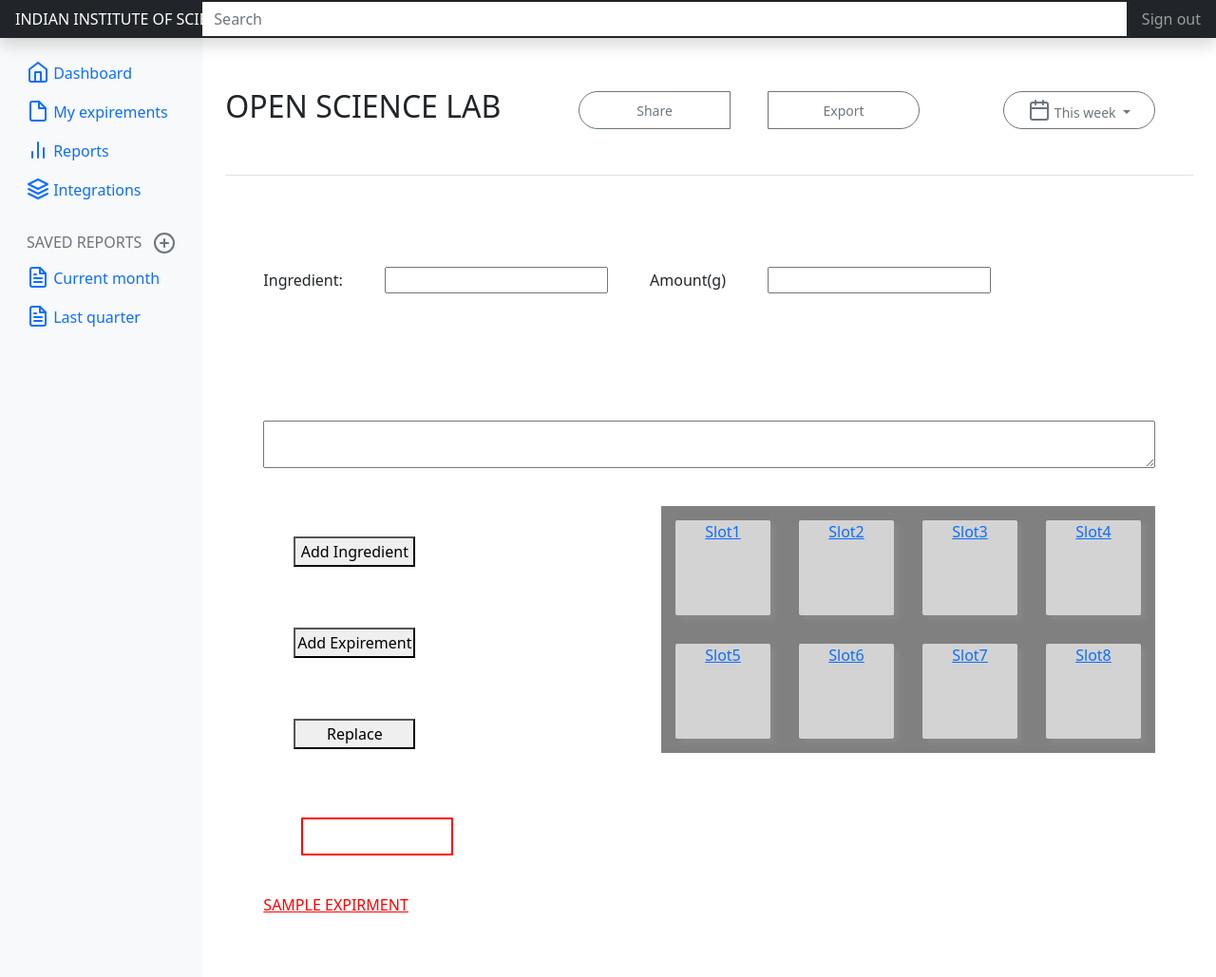
After one commit to prateekmohanty63/OPEN_SCIENCE_LAB, a Django app: page /expirement1/ in a window 1280 px wide. The commit adds this page. Shown: the top 1029 px of the page at 95% size. Run offline with Django 4.2, Linux system fonts and the light colour scheme; some libraries are stand-ins or nearby versions.

Commit message:
Feat(Expirement) Expirement dashboard ready

```diff
--- a/researchLab/Lab/urls.py
+++ b/researchLab/Lab/urls.py
@@ -27,6 +27,7 @@ urlpatterns=[
      # refined pages
      path('work1/',views.work1,name='work1'),
      path('use1/',views.use1,name="use1"),
-     path('research1/',views.research1,name='instrumentation1')
+     path('research1/',views.research1,name='instrumentation1'),
+     path('expirement1/',views.expirement1,name="expirement1")
 
 ]
--- a/researchLab/Lab/views.py
+++ b/researchLab/Lab/views.py
@@ -359,3 +359,109 @@ def use1(request):
 
 def research1(request):
    return render(request,'instrumentation-1.html')
+
+def expirement1(request):
+
+   if request.method=="POST":
+
+        # Checking weather the user is signed in or not
+      if not request.user.is_authenticated:
+       messages.error(request, "Please sign in ")
+       return redirect('testExpirement-1.html')
+
+      user = User.objects.all().filter(username=request.user.username).get()
+
+      q=[]
+
+
+
+
+
+      ninputs=request.POST['ninputs']
+
+      if ninputs!='':
+         n=int(ninputs)
+      else:
+         n=2
+
+
+      slot=request.POST['slot']
+
+
+      if slot=='':
+         messages.info(request,'Please select the slot of test tube')
+         return redirect('expirement')
+
+      # conveting the request.POST into json format
+      s1 = json.dumps(request.POST)
+      item = json.loads(s1)
+      # print(item)
+
+      count=0
+
+
+      for i in range(n-1):
+         ingrident=request.POST['ingredient'+str(i+1)]
+         #print(ingrident)
+         q.append(ingrident)
+
+         amount=request.POST['amt'+str(i+1)]
+         #print(amount)
+         q.append(amount)
+
+
+      q.append(slot)
+
+       # setting up redis queue
+      if not request.session.session_key:
+        request.session.save()
+      session_id = request.session.session_key
+
+      redis_cache=caches['default']
+
+      queue=django_rq.get_queue('default')
+
+      queue.enqueue(add_queue,q)
+
+      print(queue.get_job_ids(0))
+
+      jobid=queue.get_job_ids(0)[-1]
+
+      print(jobid)
+
+
+      reactants=""
+
+      for i in range(0,len(q),2):
+         reactants=reactants+q[i]+" "
+
+      print(reactants)
+
+
+
+
+      messages.info(request,'Your expirement was been added to the queue , we will reach back to you once the results are ready')
+
+      # email sending
+      # userSubject = "Reference for your expirement "
+      # userBody = ("Hi "+user.username+
+      #             "\n\nYour expirement has been successfully added to the queue"+
+      #             "\n\n Expirement-id: "+jobid+
+      #             "\n\n slot choosen: "+slot+
+      #             "\n\n reactants given: "+reactants+
+      #             "\n\n we will let you know once the results are ready"
+      #           )
+      # useremail = send_mail (
+      #           userSubject,
+      #           userBody,
+      #           "prateekmohanty63@gmail.com",
+      #           ['prateekmohanty63@gmail.com'],
+      #           fail_silently=False
+      #   )
+
+
+
+      return redirect('index')
+
+
+   return render(request,'testExpirement-1.html')
--- a/researchLab/templates/index.html
+++ b/researchLab/templates/index.html
@@ -40,7 +40,7 @@
 					<li><a href="{% url 'work1' %}">HOW THE OSL WORKS</a></li>
 					<li><a href="{% url 'use1' %}">WHY USE OSL</a></li>
 					<li><a href="{% url 'instrumentation' %}">ANALYTICAL INSTRUMENTATION</a></li>
-					<li><a href="{% url 'expirement' %}">GET STARTED</a></li>
+					<li><a href="{% url 'expirement1' %}">GET STARTED</a></li>
 					<li><a href="{% url 'registration' %}">REGISTER</a></li>
 
                {% if user.is_authenticated %}
--- /dev/null
+++ b/researchLab/templates/testExpirement-1.html
@@ -0,0 +1,401 @@
+{% load static %}
+
+
+<!doctype html>
+<html lang="en">
+  <head>
+    <meta charset="utf-8">
+    <meta name="viewport" content="width=device-width, initial-scale=1">
+    <title>Perform expirement</title>
+    <link href="https://cdn.jsdelivr.net/npm/bootstrap@5.2.3/dist/css/bootstrap.min.css" rel="stylesheet" integrity="sha384-rbsA2VBKQhggwzxH7pPCaAqO46MgnOM80zW1RWuH61DGLwZJEdK2Kadq2F9CUG65" crossorigin="anonymous">
+    <link rel="stylesheet" href="{% static 'css/expirement.css' %}">
+
+    <style>
+        .button-container {
+        width: 520px;
+        background: gray;
+        overflow-y: auto;
+    }
+
+    .button-container > a {
+        width: 100px;
+        height: 100px;
+        float: left;
+        background: lightgray;
+        margin: 15px;
+        text-align: center;
+    }
+
+    .button{
+
+ background-color: #d7d7d7;
+ box-shadow: 5px 5px 5px #888888;
+ border-radius: 1.5px;
+ transition: all 1s ease;
+ transform: scale(1);
+ border-radius: 2px;
+}
+    .button:hover{
+       cursor: pointer;
+       background-color:yellowgreen;
+/*  Making button bigger on hover  */
+ transform: scale(1.2) perspective(1px)
+    }
+
+.tube{
+  color: red;
+}
+
+.menu-container{
+
+  display: flex;
+  justify-content: end;
+}
+#expDisplay{
+  margin-left:50%;
+  margin-bottom: 10%;
+}
+
+form input{
+    margin: 2.5rem;
+}
+
+#submitInput{
+    color:white;
+    border-radius: 1px;
+    padding: 2px;
+    border: 2px solid red;
+}
+#submitInput:hover{
+    color: red;
+    background-color: black;
+}
+
+.menu-container{
+    margin-top: 2.5rem;
+}
+
+</style>
+
+
+
+  </head>
+  <body cz-shortcut-listen="true">
+
+    <header class="navbar navbar-dark sticky-top bg-dark flex-md-nowrap p-0 shadow">
+      <a class="navbar-brand col-md-3 col-lg-2 me-0 px-3 fs-6" href="#">INDIAN INSTITUTE OF SCIENCE</a>
+      <button class="navbar-toggler position-absolute d-md-none collapsed" type="button" data-bs-toggle="collapse" data-bs-target="#sidebarMenu" aria-controls="sidebarMenu" aria-expanded="false" aria-label="Toggle navigation">
+        <span class="navbar-toggler-icon"></span>
+      </button>
+      <input class="form-control form-control-dark w-100 rounded-0 border-0" type="text" placeholder="Search" aria-label="Search">
+      <div class="navbar-nav">
+        <div class="nav-item text-nowrap">
+          <a class="nav-link px-3" href="#">Sign out</a>
+        </div>
+      </div>
+    </header>
+
+    <div class="container-fluid">
+      <div class="row">
+        <nav id="sidebarMenu" class="col-md-3 col-lg-2 d-md-block bg-light sidebar collapse">
+          <div class="position-sticky pt-3 sidebar-sticky">
+            <ul class="nav flex-column">
+              <li class="nav-item">
+                <a class="nav-link active" aria-current="page" href="#">
+                  <svg xmlns="http://www.w3.org/2000/svg" width="24" height="24" viewBox="0 0 24 24" fill="none" stroke="currentColor" stroke-width="2" stroke-linecap="round" stroke-linejoin="round" class="feather feather-home align-text-bottom" aria-hidden="true"><path d="M3 9l9-7 9 7v11a2 2 0 0 1-2 2H5a2 2 0 0 1-2-2z"></path><polyline points="9 22 9 12 15 12 15 22"></polyline></svg>
+                  Dashboard
+                </a>
+              </li>
+              <li class="nav-item">
+                <a class="nav-link" href="#">
+                  <svg xmlns="http://www.w3.org/2000/svg" width="24" height="24" viewBox="0 0 24 24" fill="none" stroke="currentColor" stroke-width="2" stroke-linecap="round" stroke-linejoin="round" class="feather feather-file align-text-bottom" aria-hidden="true"><path d="M13 2H6a2 2 0 0 0-2 2v16a2 2 0 0 0 2 2h12a2 2 0 0 0 2-2V9z"></path><polyline points="13 2 13 9 20 9"></polyline></svg>
+                  My expirements
+                </a>
+              </li>
+              <!-- <li class="nav-item">
+                <a class="nav-link" href="#">
+                  <svg xmlns="http://www.w3.org/2000/svg" width="24" height="24" viewBox="0 0 24 24" fill="none" stroke="currentColor" stroke-width="2" stroke-linecap="round" stroke-linejoin="round" class="feather feather-shopping-cart align-text-bottom" aria-hidden="true"><circle cx="9" cy="21" r="1"></circle><circle cx="20" cy="21" r="1"></circle><path d="M1 1h4l2.68 13.39a2 2 0 0 0 2 1.61h9.72a2 2 0 0 0 2-1.61L23 6H6"></path></svg>
+                  Products
+                </a>
+              </li>
+              <li class="nav-item">
+                <a class="nav-link" href="#">
+                  <svg xmlns="http://www.w3.org/2000/svg" width="24" height="24" viewBox="0 0 24 24" fill="none" stroke="currentColor" stroke-width="2" stroke-linecap="round" stroke-linejoin="round" class="feather feather-users align-text-bottom" aria-hidden="true"><path d="M17 21v-2a4 4 0 0 0-4-4H5a4 4 0 0 0-4 4v2"></path><circle cx="9" cy="7" r="4"></circle><path d="M23 21v-2a4 4 0 0 0-3-3.87"></path><path d="M16 3.13a4 4 0 0 1 0 7.75"></path></svg>
+                  Customers
+                </a>
+              </li> -->
+              <li class="nav-item">
+                <a class="nav-link" href="#">
+                  <svg xmlns="http://www.w3.org/2000/svg" width="24" height="24" viewBox="0 0 24 24" fill="none" stroke="currentColor" stroke-width="2" stroke-linecap="round" stroke-linejoin="round" class="feather feather-bar-chart-2 align-text-bottom" aria-hidden="true"><line x1="18" y1="20" x2="18" y2="10"></line><line x1="12" y1="20" x2="12" y2="4"></line><line x1="6" y1="20" x2="6" y2="14"></line></svg>
+                  Reports
+                </a>
+              </li>
+              <li class="nav-item">
+                <a class="nav-link" href="#">
+                  <svg xmlns="http://www.w3.org/2000/svg" width="24" height="24" viewBox="0 0 24 24" fill="none" stroke="currentColor" stroke-width="2" stroke-linecap="round" stroke-linejoin="round" class="feather feather-layers align-text-bottom" aria-hidden="true"><polygon points="12 2 2 7 12 12 22 7 12 2"></polygon><polyline points="2 17 12 22 22 17"></polyline><polyline points="2 12 12 17 22 12"></polyline></svg>
+                  Integrations
+                </a>
+              </li>
+            </ul>
+
+            <h6 class="sidebar-heading d-flex justify-content-between align-items-center px-3 mt-4 mb-1 text-muted text-uppercase">
+              <span>Saved reports</span>
+              <a class="link-secondary" href="#" aria-label="Add a new report">
+                <svg xmlns="http://www.w3.org/2000/svg" width="24" height="24" viewBox="0 0 24 24" fill="none" stroke="currentColor" stroke-width="2" stroke-linecap="round" stroke-linejoin="round" class="feather feather-plus-circle align-text-bottom" aria-hidden="true"><circle cx="12" cy="12" r="10"></circle><line x1="12" y1="8" x2="12" y2="16"></line><line x1="8" y1="12" x2="16" y2="12"></line></svg>
+              </a>
+            </h6>
+            <ul class="nav flex-column mb-2">
+              <li class="nav-item">
+                <a class="nav-link" href="#">
+                  <svg xmlns="http://www.w3.org/2000/svg" width="24" height="24" viewBox="0 0 24 24" fill="none" stroke="currentColor" stroke-width="2" stroke-linecap="round" stroke-linejoin="round" class="feather feather-file-text align-text-bottom" aria-hidden="true"><path d="M14 2H6a2 2 0 0 0-2 2v16a2 2 0 0 0 2 2h12a2 2 0 0 0 2-2V8z"></path><polyline points="14 2 14 8 20 8"></polyline><line x1="16" y1="13" x2="8" y2="13"></line><line x1="16" y1="17" x2="8" y2="17"></line><polyline points="10 9 9 9 8 9"></polyline></svg>
+                  Current month
+                </a>
+              </li>
+              <li class="nav-item">
+                <a class="nav-link" href="#">
+                  <svg xmlns="http://www.w3.org/2000/svg" width="24" height="24" viewBox="0 0 24 24" fill="none" stroke="currentColor" stroke-width="2" stroke-linecap="round" stroke-linejoin="round" class="feather feather-file-text align-text-bottom" aria-hidden="true"><path d="M14 2H6a2 2 0 0 0-2 2v16a2 2 0 0 0 2 2h12a2 2 0 0 0 2-2V8z"></path><polyline points="14 2 14 8 20 8"></polyline><line x1="16" y1="13" x2="8" y2="13"></line><line x1="16" y1="17" x2="8" y2="17"></line><polyline points="10 9 9 9 8 9"></polyline></svg>
+                  Last quarter
+                </a>
+              </li>
+
+
+            </ul>
+          </div>
+        </nav>
+
+        <main class="col-md-9 ms-sm-auto col-lg-10 px-md-4"><div class="chartjs-size-monitor"><div class="chartjs-size-monitor-expand"><div class=""></div></div><div class="chartjs-size-monitor-shrink"><div class=""></div></div></div>
+          <div class="d-flex justify-content-between flex-wrap flex-md-nowrap align-items-center pt-3 pb-2 mb-3 border-bottom">
+            <h1 class="h2">OPEN SCIENCE LAB </h1>
+            <div class="btn-toolbar mb-2 mb-md-0">
+              <div class="btn-group me-2">
+                <button type="button" class="btn btn-sm btn-outline-secondary">Share</button>
+                <button type="button" class="btn btn-sm btn-outline-secondary">Export</button>
+              </div>
+              <button type="button" class="btn btn-sm btn-outline-secondary dropdown-toggle">
+                <svg xmlns="http://www.w3.org/2000/svg" width="24" height="24" viewBox="0 0 24 24" fill="none" stroke="currentColor" stroke-width="2" stroke-linecap="round" stroke-linejoin="round" class="feather feather-calendar align-text-bottom" aria-hidden="true"><rect x="3" y="4" width="18" height="18" rx="2" ry="2"></rect><line x1="16" y1="2" x2="16" y2="6"></line><line x1="8" y1="2" x2="8" y2="6"></line><line x1="3" y1="10" x2="21" y2="10"></line></svg>
+                This week
+              </button>
+            </div>
+          </div>
+
+
+          <!-- Expirement adding section -->
+
+        <div id="form-wrapper">
+        <form action="" method="POST" class="indForm" id="eform">
+            {% csrf_token %}
+
+            <div id="iform">
+
+                <label for="ingredient">Ingredient: </label>
+            <input type="text" name="ingredient1">
+
+            <label for="amt">Amount(g)</label>
+            <input type="text" step="0.1" id="amt" name="amt1">
+            <br>
+        </div>
+
+
+
+        <div id="expDisplay" style="color:yellowgreen; font-size:x-large"></div>
+
+
+        <!-- TextBox for expirement -->
+
+
+
+        <textarea id="expText"></textarea>
+
+        <div class="menu-container">
+
+
+            <div class="button-container" style="position:absolute;">
+
+            <!-- <p class="tube">Test Tube Stand</p> -->
+                <a href="#" class="button" id="btn1" onclick="click1(event)">Slot1</a>
+               <a  class="button" id="btn2" onclick="click2(event)">Slot2</a>
+               <a  class="button" id="btn3" onclick="click3(event)">Slot3</a>
+               <a  class="button" id="btn4" onclick="click4(event)">Slot4</a>
+               <a  class="button" id="btn5" onclick="click5(event)">Slot5</a>
+               <a  class="button" id="btn5" onclick="click6(event)">Slot6</a>
+               <a  class="button" id="btn5" onclick="click7(event)">Slot7</a>
+               <a class="button" id="btn5" onclick="click8(event)">Slot8</a>
+
+            </div>
+
+
+        </div>
+
+
+
+
+
+            <button type="button" class="ind" onclick="addField(event)">Add Ingredient </button>
+            <button type="button" class="ind" onclick="DisplayReaction(event)">Add Expirement </button>
+
+            <button type="button" class="ind">Replace </button>
+
+            <input type="number" name="ninputs"  id="ninputs" style="display: none;">
+            <input type="number" name="slot"  id="slot" style="display: none;">
+
+            <input type="submit" value="Perform expirement" class="btn" id="submitInput">
+
+            <a href="{% url 'demo' %}" style="color: red;text-decoration:node;">SAMPLE EXPIRMENT</a>
+        </form>
+        </div>
+
+
+
+          <canvas class="my-4 w-100 chartjs-render-monitor" id="myChart" width="1466" height="618" style="display: block; width: 1466px; height: 618px;"></canvas>
+
+          <!-- <h2>Section title</h2>
+          <div class="table-responsive">
+            <table class="table table-striped table-sm">
+              <thead>
+                <tr>
+                  <th scope="col">#</th>
+                  <th scope="col">Header</th>
+                  <th scope="col">Header</th>
+                  <th scope="col">Header</th>
+                  <th scope="col">Header</th>
+                </tr>
+              </thead>
+              <tbody>
+                <tr>
+                  <td>1,001</td>
+                  <td>random</td>
+                  <td>data</td>
+                  <td>placeholder</td>
+                  <td>text</td>
+                </tr>
+                <tr>
+                  <td>1,002</td>
+                  <td>placeholder</td>
+                  <td>irrelevant</td>
+                  <td>visual</td>
+                  <td>layout</td>
+                </tr>
+                <tr>
+                  <td>1,003</td>
+                  <td>data</td>
+                  <td>rich</td>
+                  <td>dashboard</td>
+                  <td>tabular</td>
+                </tr>
+                <tr>
+                  <td>1,003</td>
+                  <td>information</td>
+                  <td>placeholder</td>
+                  <td>illustrative</td>
+                  <td>data</td>
+                </tr>
+                <tr>
+                  <td>1,004</td>
+                  <td>text</td>
+                  <td>random</td>
+                  <td>layout</td>
+                  <td>dashboard</td>
+                </tr>
+                <tr>
+                  <td>1,005</td>
+                  <td>dashboard</td>
+                  <td>irrelevant</td>
+                  <td>text</td>
+                  <td>placeholder</td>
+                </tr>
+                <tr>
+                  <td>1,006</td>
+                  <td>dashboard</td>
+                  <td>illustrative</td>
+                  <td>rich</td>
+                  <td>data</td>
+                </tr>
+                <tr>
+                  <td>1,007</td>
+                  <td>placeholder</td>
+                  <td>tabular</td>
+                  <td>information</td>
+                  <td>irrelevant</td>
+                </tr>
+                <tr>
+                  <td>1,008</td>
+                  <td>random</td>
+                  <td>data</td>
+                  <td>placeholder</td>
+                  <td>text</td>
+                </tr>
+                <tr>
+                  <td>1,009</td>
+                  <td>placeholder</td>
+                  <td>irrelevant</td>
+                  <td>visual</td>
+                  <td>layout</td>
+                </tr>
+                <tr>
+                  <td>1,010</td>
+                  <td>data</td>
+                  <td>rich</td>
+                  <td>dashboard</td>
+                  <td>tabular</td>
+                </tr>
+                <tr>
+                  <td>1,011</td>
+                  <td>information</td>
+                  <td>placeholder</td>
+                  <td>illustrative</td>
+                  <td>data</td>
+                </tr>
+                <tr>
+                  <td>1,012</td>
+                  <td>text</td>
+                  <td>placeholder</td>
+                  <td>layout</td>
+                  <td>dashboard</td>
+                </tr>
+                <tr>
+                  <td>1,013</td>
+                  <td>dashboard</td>
+                  <td>irrelevant</td>
+                  <td>text</td>
+                  <td>visual</td>
+                </tr>
+                <tr>
+                  <td>1,014</td>
+                  <td>dashboard</td>
+                  <td>illustrative</td>
+                  <td>rich</td>
+                  <td>data</td>
+                </tr>
+                <tr>
+                  <td>1,015</td>
+                  <td>random</td>
+                  <td>tabular</td>
+                  <td>information</td>
+                  <td>text</td>
+                </tr>
+              </tbody>
+            </table>
+          </div> -->
+        </main>
+      </div>
+    </div>
+
+    <script>
+         function DisplayReaction(event)
+   {
+      event.preventDefault();
+      var val=document.getElementById('expText').value
+      console.log(val)
+      document.getElementById('expDisplay').innerHTML+=val
+
+   }
+
+    </script>
+
+        <script src="/docs/5.3/dist/js/bootstrap.bundle.min.js" integrity="sha384-w76AqPfDkMBDXo30jS1Sgez6pr3x5MlQ1ZAGC+nuZB+EYdgRZgiwxhTBTkF7CXvN" crossorigin="anonymous"></script>
+
+          <script src="https://cdn.jsdelivr.net/npm/feather-icons@4.28.0/dist/feather.min.js" integrity="sha384-uO3SXW5IuS1ZpFPKugNNWqTZRRglnUJK6UAZ/gxOX80nxEkN9NcGZTftn6RzhGWE" crossorigin="anonymous"></script><script src="https://cdn.jsdelivr.net/npm/chart.js@2.9.4/dist/Chart.min.js" integrity="sha384-zNy6FEbO50N+Cg5wap8IKA4M/ZnLJgzc6w2NqACZaK0u0FXfOWRRJOnQtpZun8ha" crossorigin="anonymous"></script><script src="dashboard.js"></script>
+
+          <script src="{% static 'js/expirement.js' %}"></script>
+    </body>
+</html>
```
Also changed, not shown: researchLab/db.sqlite3.
